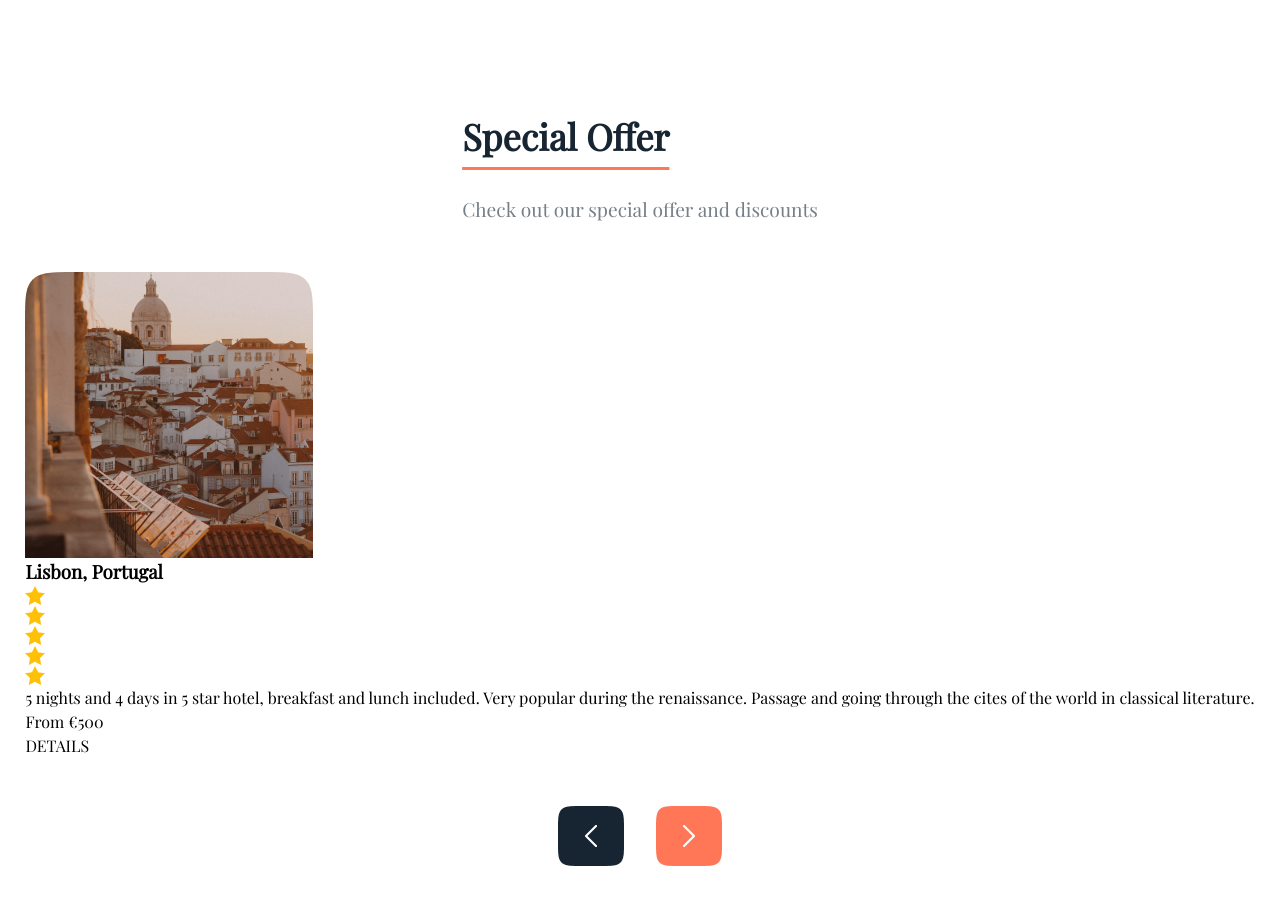
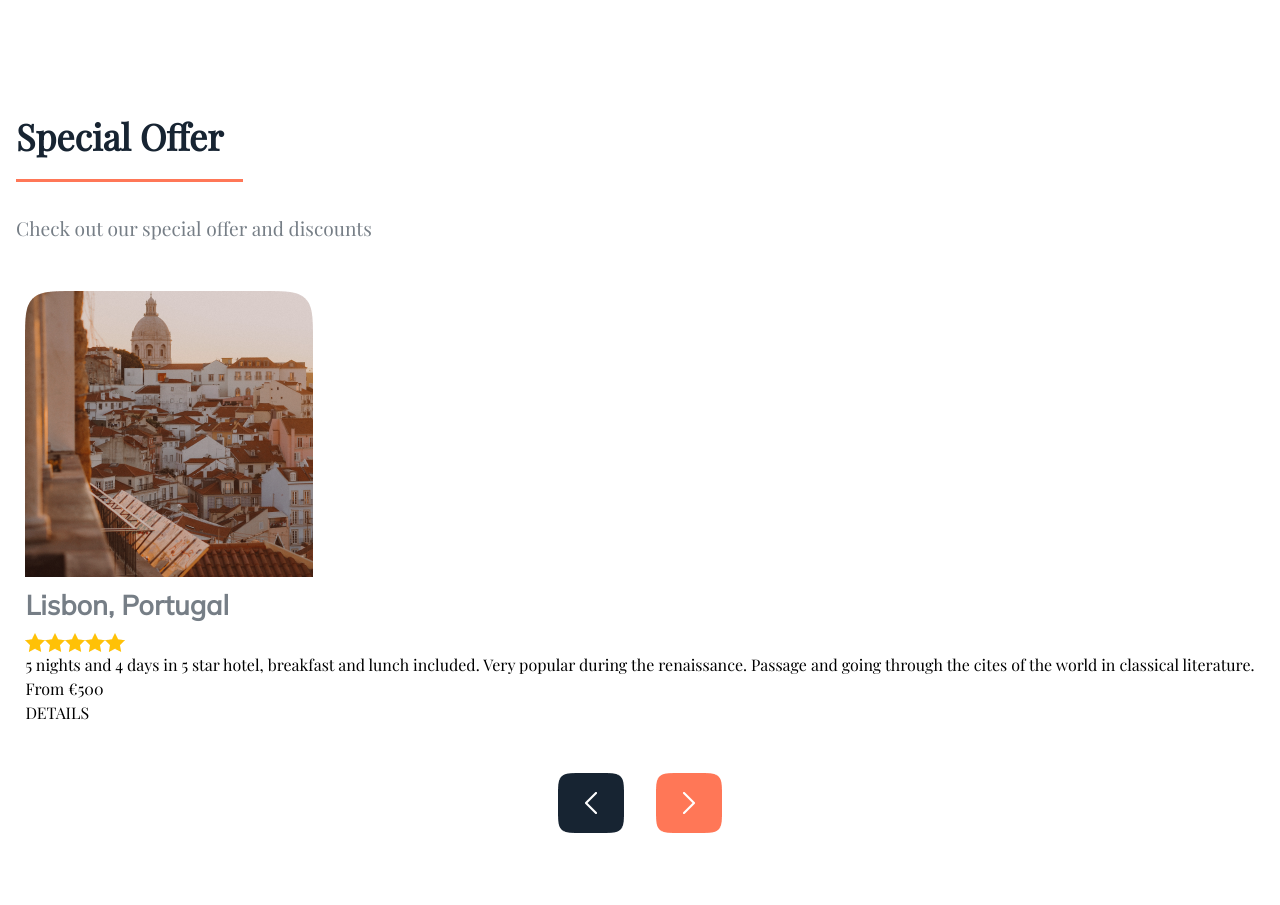
Before and after one commit to LeanLu/202301-W1CH5-Leandro-Ryan, a website: page index.html in a window 1280 px wide. Shown: the part 2126-3031 px from the top of the page. Drawn offline with nearby package versions, Linux system fonts and the light colour scheme.

Commit message:
Add style to special offer section

```diff
--- a/index.html
+++ b/index.html
@@ -8,7 +8,8 @@
   <title>Travellian</title>
   <link rel="stylesheet" href="css/style.css">
   <link rel="shortcut icon" href="favicon.svg" type="image/x-icon">
-  <link href="https://fonts.googleapis.com/css2?family=Nunito&family=Playfair+Display&family=Rubik&display=swap"
+  <link
+    href="https://fonts.googleapis.com/css2?family=Mulish&family=Nunito&family=Playfair+Display&family=Rubik&display=swap"
     rel="stylesheet">
 </head>
 
@@ -130,6 +131,7 @@
 
       <div class="special-offer-title">
         <h2>Special Offer</h2>
+        <div></div>
         <p>Check out our special offer and discounts</p>
       </div>
 
--- a/sass/style.scss
+++ b/sass/style.scss
@@ -257,24 +257,41 @@ html {
 
   &-title {
     font-size: 1.5rem;
+    width: 100%;
 
     & h2 {
-      text-decoration-line: underline;
-      text-decoration-color: #ff7757;
-      text-decoration-style: solid;
-      text-decoration-thickness: 3px;
-      text-underline-offset: 1rem;
-      padding: 0rem 0rem 2rem 0rem;
+      padding: 0rem 0rem 1rem 0rem;
       color: #172432;
+    }
+
+    & div {
+      border-bottom: 3px solid $primary-color-salmon;
+      width: 227px;
     }
 
     & p {
       font-size: 1.2rem;
       color: #767e86;
+      padding: 2rem 0rem 0rem 0rem;
     }
   }
 
   &-destination {
+    &-lisbon {
+      h3 {
+        color: #767e86;
+        font-family: "Mulish";
+        font-size: 1.7rem;
+        padding: 0.5rem 0rem;
+      }
+
+      div {
+        display: flex;
+        flex-direction: row;
+        justify-content: flex-start;
+      }
+    }
+
     &-athens {
       display: none;
     }
```
Also changed, not shown: css/style.css, 1 other file.
